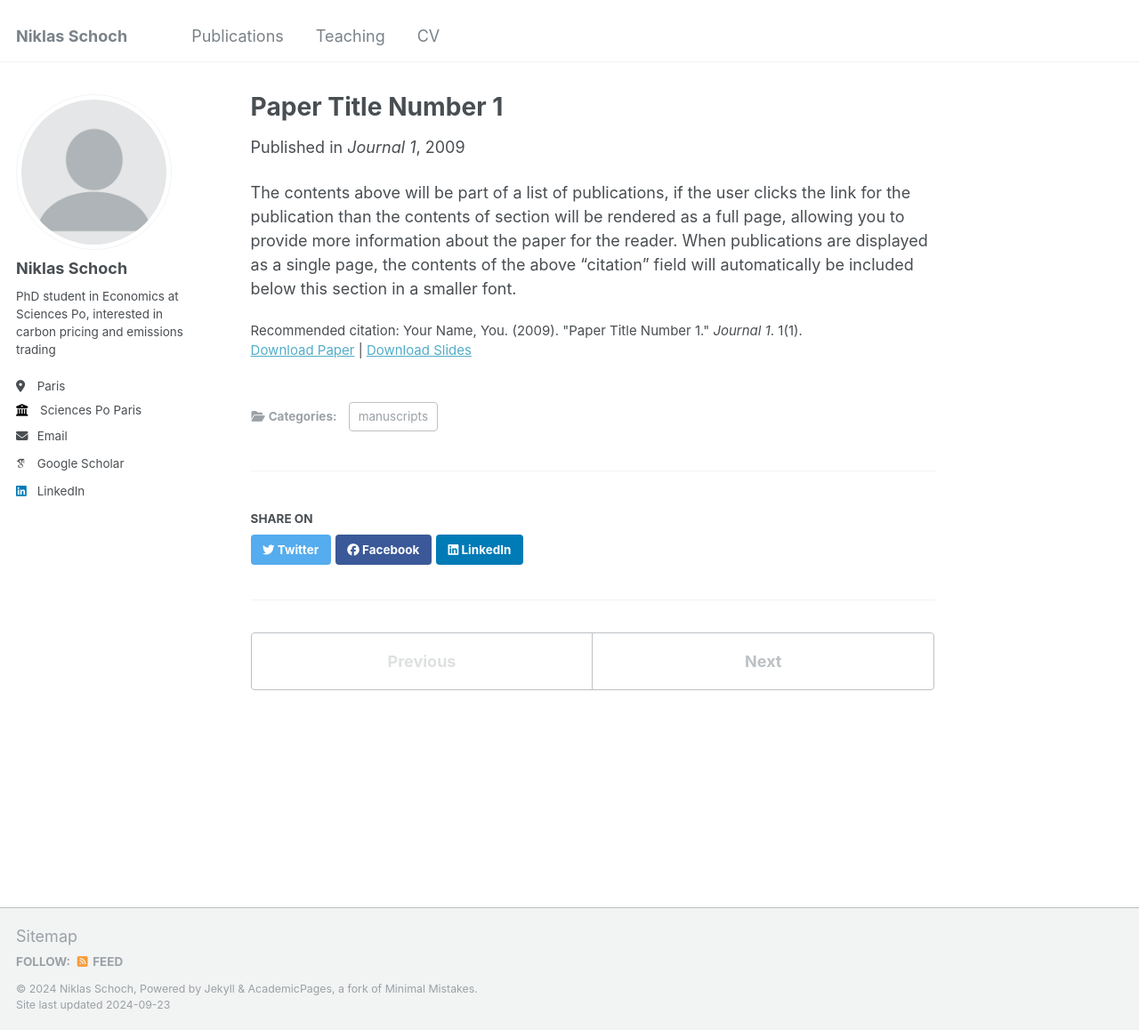
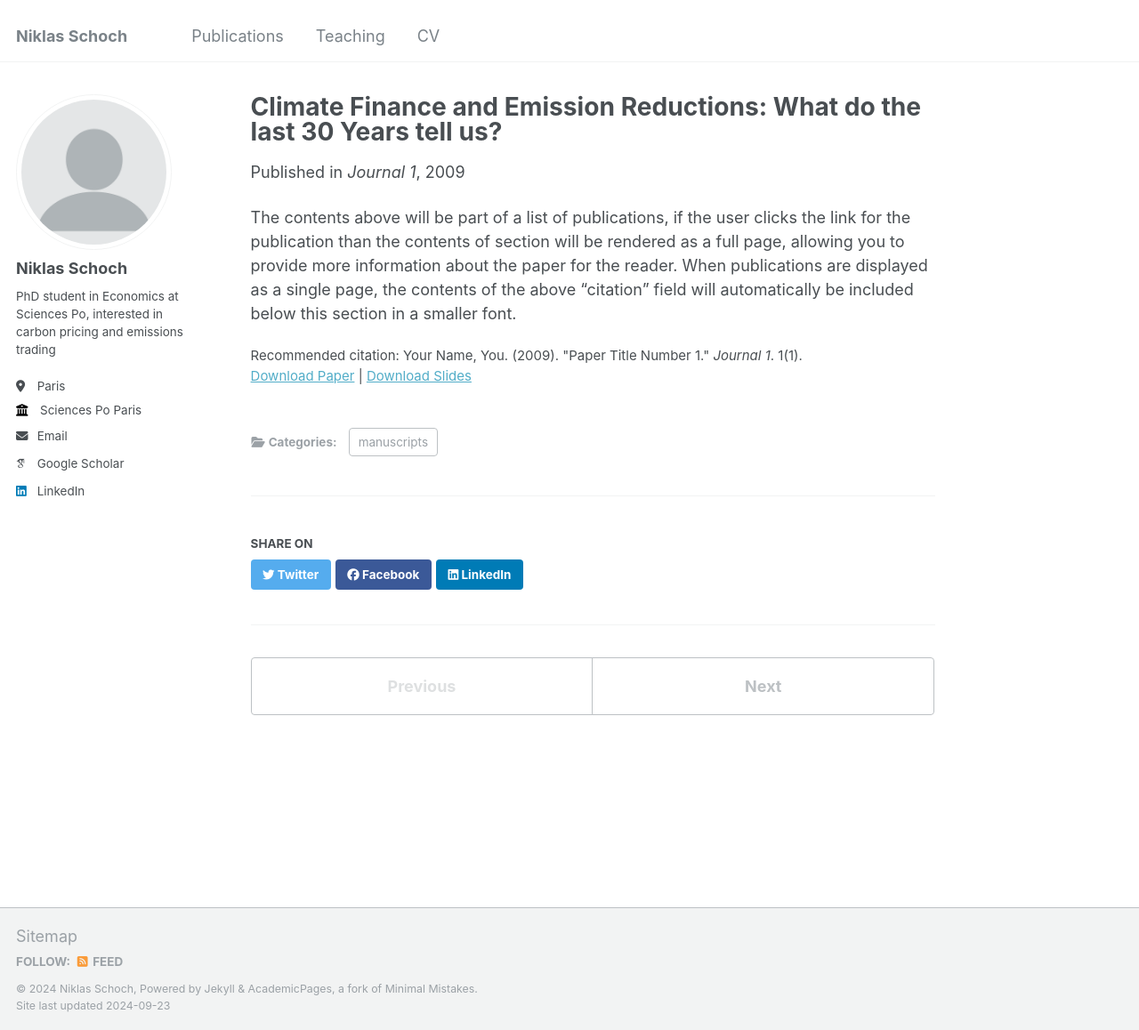
Before and after one commit to niklasschoch/niklasschoch.github.io, a Jekyll site: the page built from _publications/2009-10-01-paper-title-number-1.md, in a window 1280 px wide and 1158 px high. Shown: the whole window at 89% size. Built offline with Jekyll 4.4.1, drawn with Linux system fonts in a browser that asks for light colours; some web fonts are replaced.

Commit message:
Update 2009-10-01-paper-title-number-1.md

```diff
--- a/_publications/2009-10-01-paper-title-number-1.md
+++ b/_publications/2009-10-01-paper-title-number-1.md
@@ -1,5 +1,5 @@
 ---
-title: "Paper Title Number 1"
+title: "Climate Finance and Emission Reductions: What do the last 30 Years tell us?"
 collection: publications
 category: manuscripts
 permalink: /publication/2009-10-01-paper-title-number-1
```
